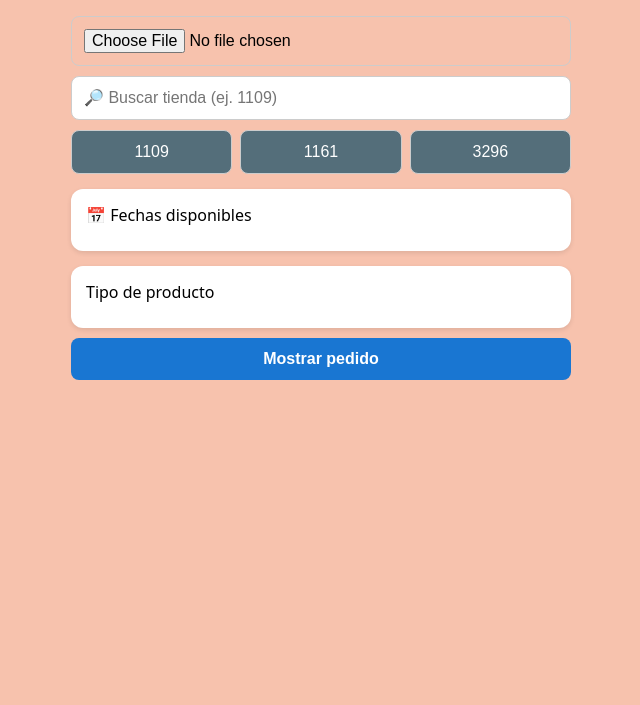
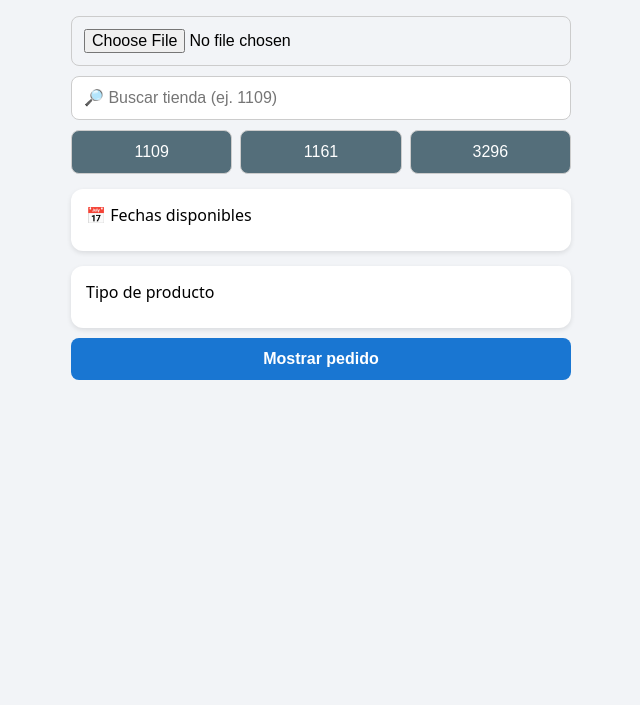
Before and after one commit to miketo-developer/pedidos-app, a plain HTML site: page index.html in a window 1280 px wide. Shown: the part 95-800 px from the top of the page, without its empty margins (319-959 px from the left). Drawn offline with nearby package versions, Linux system fonts and the light colour scheme.

Commit message:
Bandera de color para identificar cambios

```diff
--- a/style.css
+++ b/style.css
@@ -1,6 +1,6 @@
 body {
     font-family: system-ui, sans-serif;
-    background: #f7c2ad;
+    background: #f2f4f7;
     margin: 0; padding: 15px;
 }
 
```
